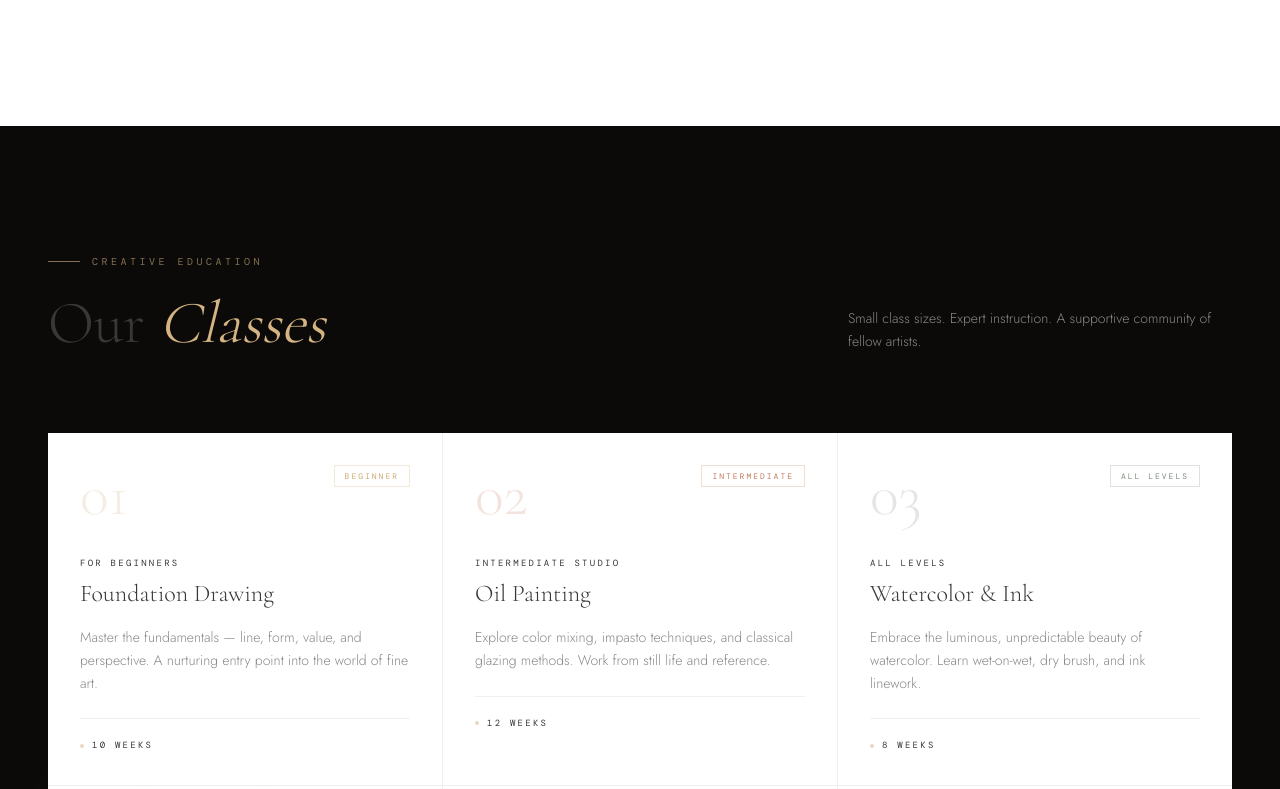
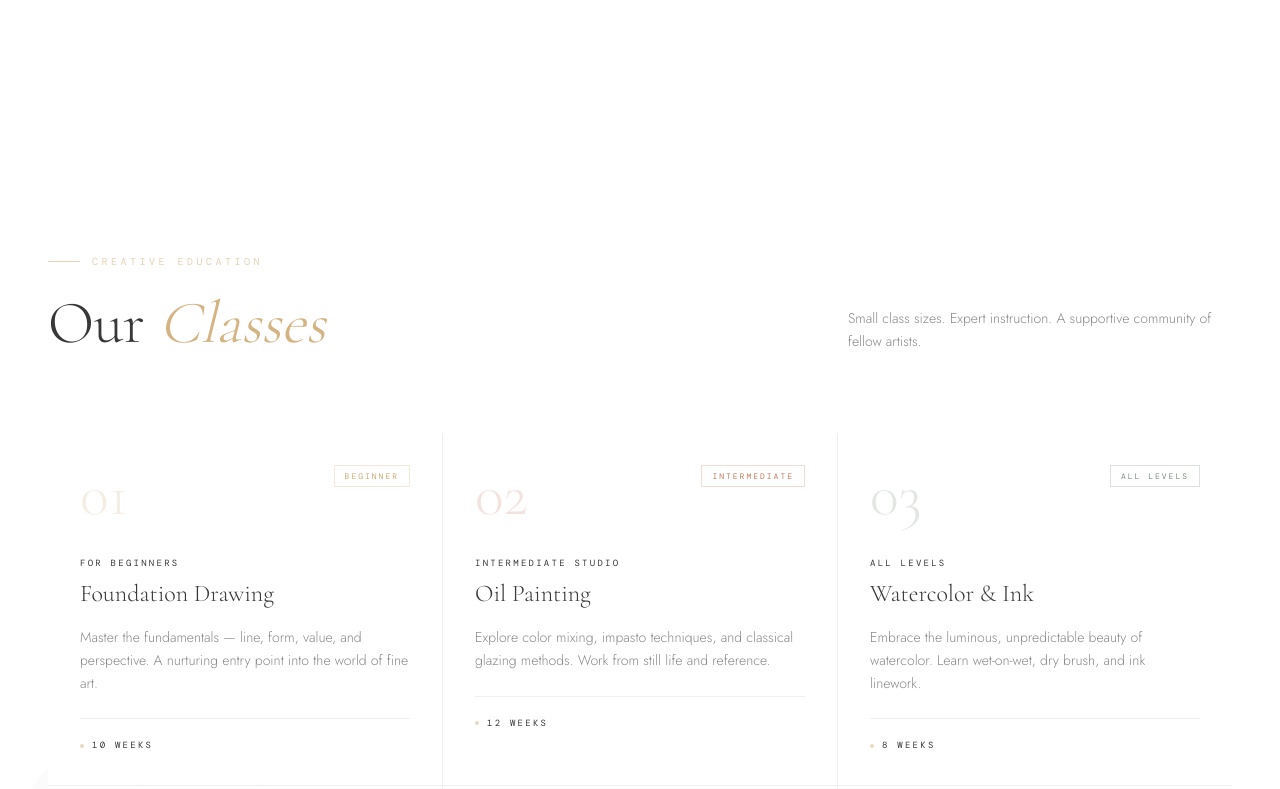
Before and after one commit to CathySong/luna-arts-studio.io, a Next.js app: page / in a window 1280 px wide. Shown: the part 3031-3820 px from the top of the page. Built offline with nearby package versions, Linux system fonts and the light colour scheme; a web font is replaced by a local one.

Commit message:
Fix black backgrounds in Classes and Contact sections (inline styles)

```diff
--- a/components/ClassesPreview.tsx
+++ b/components/ClassesPreview.tsx
@@ -70,7 +70,7 @@ export default function ClassesPreview() {
   const titleInView = useInView(titleRef, { threshold: 0.3 });
 
   return (
-    <section id="classes" className="py-32 relative overflow-hidden" style={{ background: "#0b0a09" }}>
+    <section id="classes" className="py-32 bg-white relative overflow-hidden">
       <div className="absolute left-0 top-1/2 -translate-y-1/2 font-display text-[20rem] font-light text-gray-darkest/[0.02] leading-none select-none pointer-events-none pl-4">
         03
       </div>
--- a/components/ContactSection.tsx
+++ b/components/ContactSection.tsx
@@ -53,7 +53,7 @@ export default function ContactSection() {
   };
 
   return (
-    <section id="contact" className="py-32 relative overflow-hidden" style={{ background: "#0b0a09" }}>
+    <section id="contact" className="py-32 bg-white relative overflow-hidden">
       <div className="absolute left-0 top-1/2 -translate-y-1/2 font-display text-[20rem] font-light text-gray-darkest/[0.02] leading-none select-none pointer-events-none pl-4">
         05
       </div>
```
